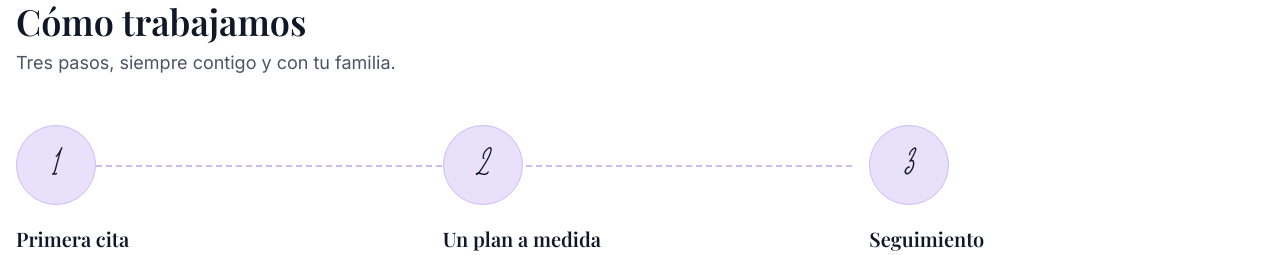
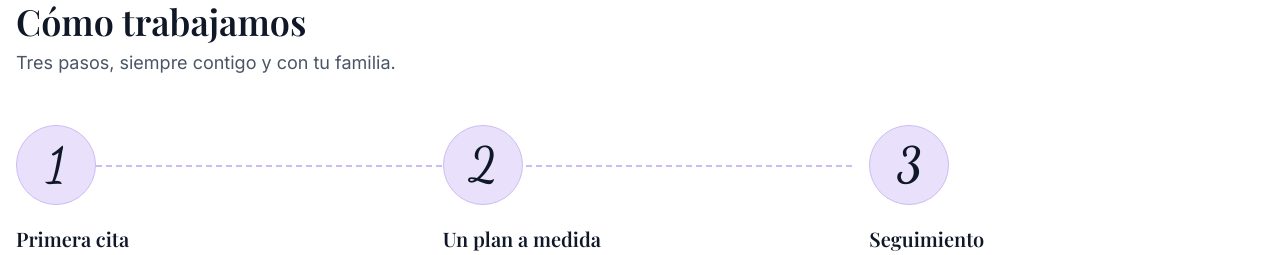
Before and after one commit to patricd17/centro-milele, a React (Vite) app in the folder frontend/: page / in a window 1280 px wide. Shown: the part 860-1115 px from the top of the page. Built offline with nearby package versions, Linux system fonts and the light colour scheme; no server answers; the database is empty.

Commit message:
Inicio: números de los pasos en Dancing Script
Co-Authored-By: Claude Sonnet 5.5 <noreply@anthropic.com>
Claude-Session: https://claude.ai/code/session_01Agnb9mRaFgduk5VT2bRYbk

```diff
--- a/frontend/src/pages/Home.jsx
+++ b/frontend/src/pages/Home.jsx
@@ -114,7 +114,7 @@ export default function Home() {
               <Reveal as="li" key={paso.titulo} delay={i * 80} className="relative">
                 <span
                   aria-hidden="true"
-                  className="moontime-light relative flex h-20 w-20 items-center justify-center rounded-full border-[1.5px] border-milele-lilac-line bg-milele-lilac text-7xl leading-none text-gray-900"
+                  className="script-font relative flex h-20 w-20 items-center justify-center rounded-full border-[1.5px] border-milele-lilac-line bg-milele-lilac text-5xl font-semibold leading-none text-gray-900"
                 >
                   {i + 1}
                 </span>
```
